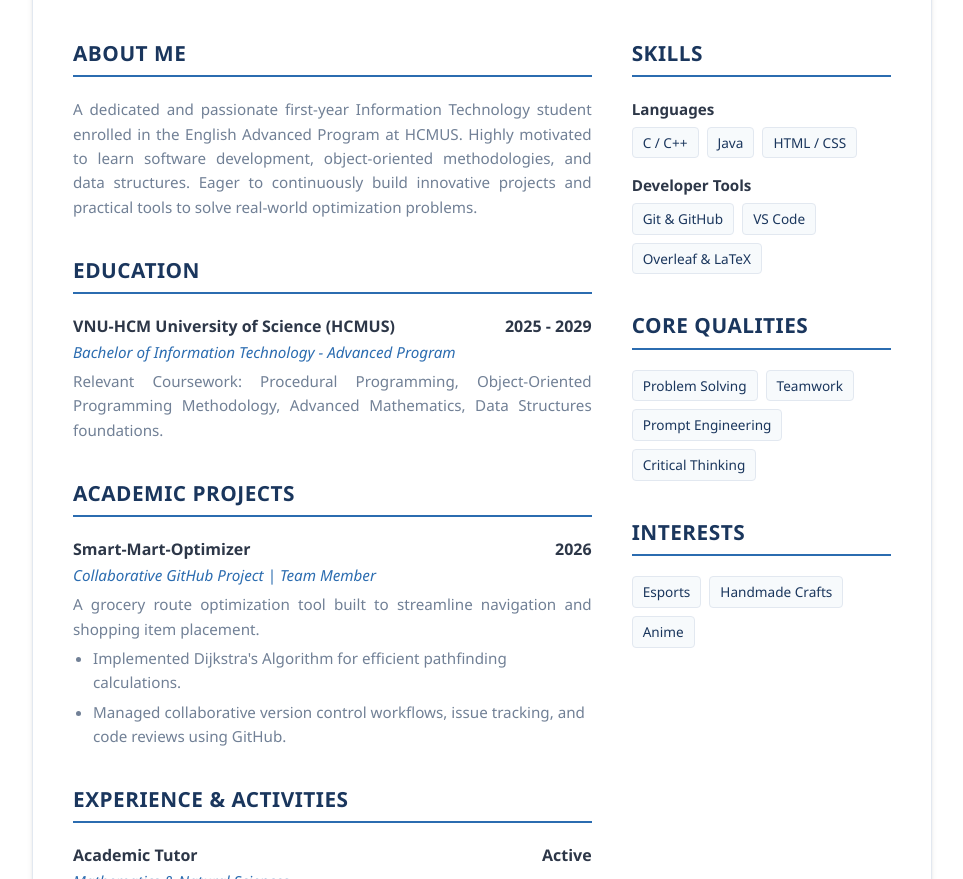
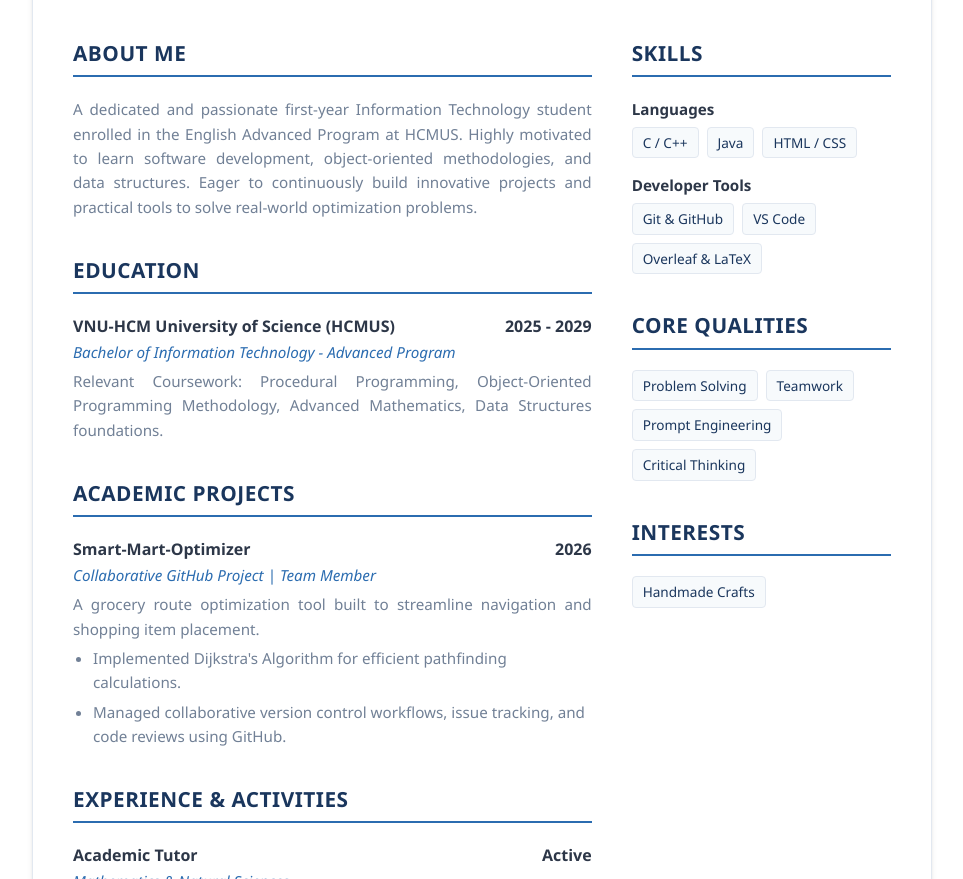
Before and after one commit to n1ntuyn/n1ntuyn.github.io, a plain HTML site: page index.html in a window 1280 px wide. Shown: the part 221-1100 px from the top of the page, without its empty margins (158-1121 px from the left). Drawn offline with Linux system fonts and the light colour scheme.

Commit message:
edit information 2

```diff
--- a/index.html
+++ b/index.html
@@ -292,9 +292,7 @@
             <div class="section">
                 <h2 class="section-title">Interests</h2>
                 <div class="skill-tags">
-                    <span class="tag">Esports</span>
                     <span class="tag">Handmade Crafts</span>
-                    <span class="tag">Anime</span>
                 </div>
             </div>
 
```
